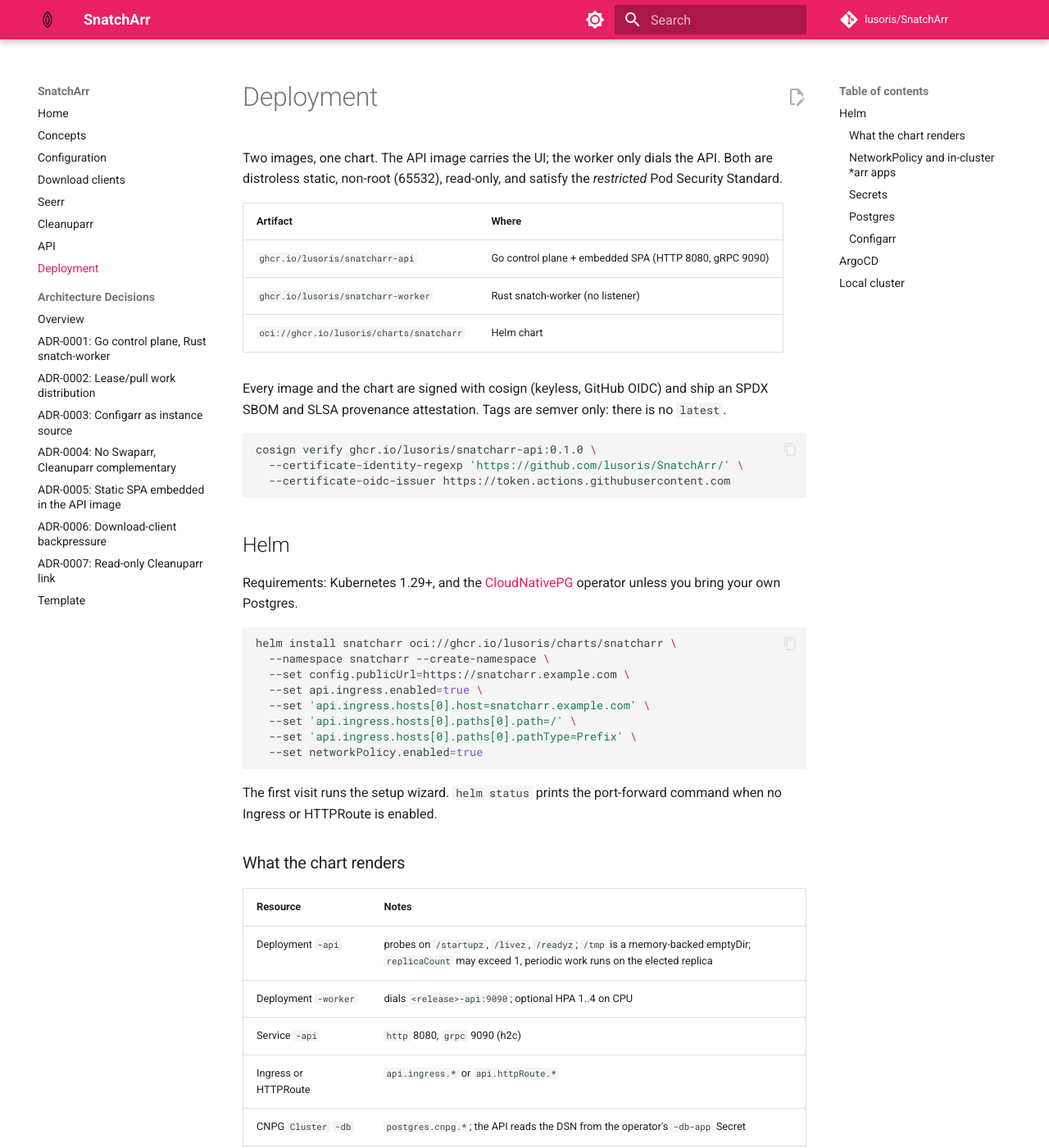
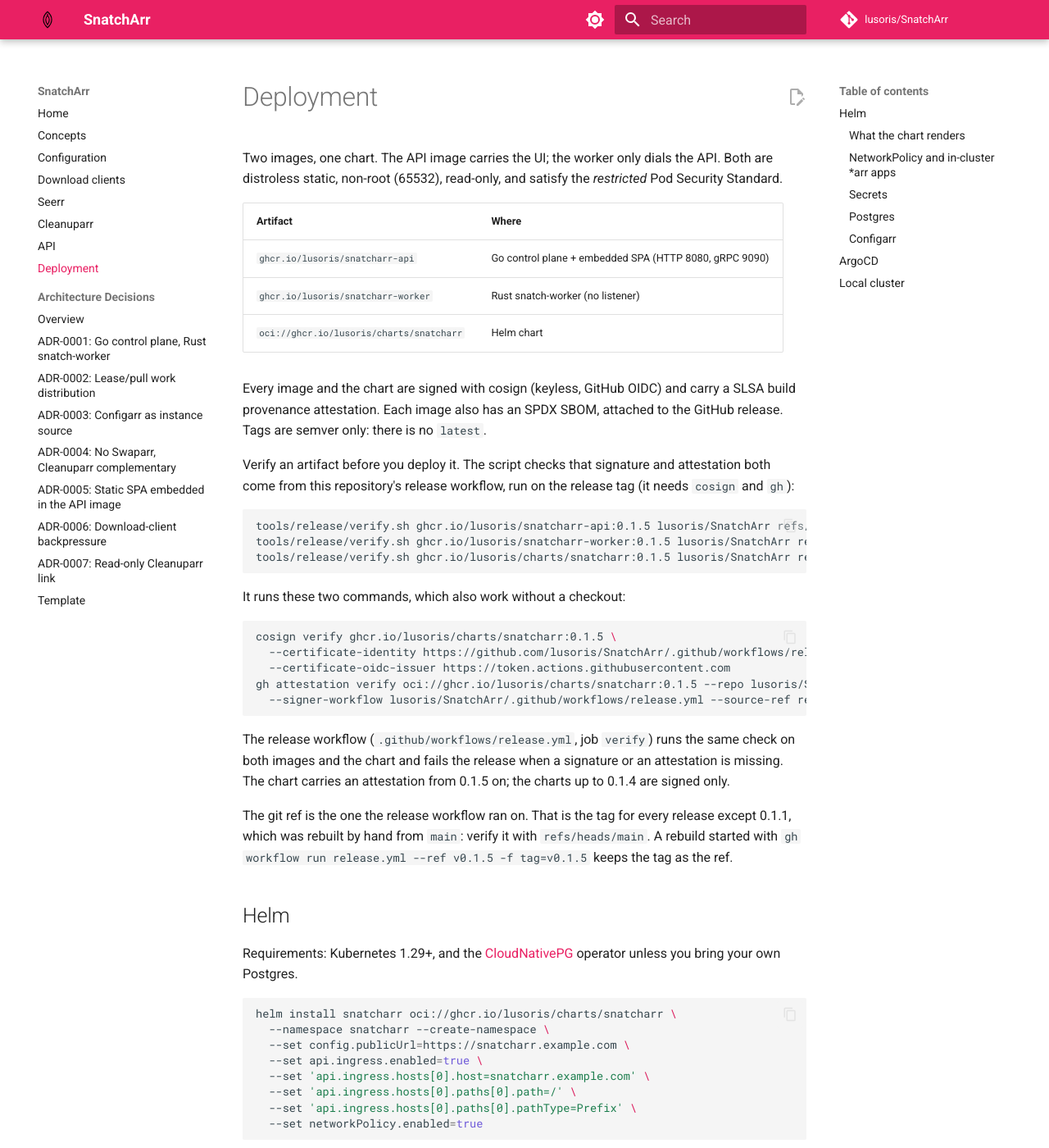
Before and after one commit to lusoris/SnatchArr, an MkDocs documentation site: the page built from docs/deployment.md, in a window 1280 px wide and 1400 px high. Shown: the whole window at 82% size. Built offline with MkDocs 1.6.1 and Material for MkDocs 9.7.7, drawn with Linux system fonts in a browser that asks for light colours; comment, search, counter and statistics services are not loaded.

Commit message:
ci(release): attest the Helm chart and verify signatures and provenance
The chart pushed by the release workflow was signed with cosign but
never got a build provenance attestation, and nothing in the workflow
checked what it had published. The 0.1.3 and 0.1.4 charts are signed
only; the docs and the README said all three artifacts carry
provenance.

- The chart job attests the pushed chart digest
  (actions/attest-build-provenance, pushed to the registry) and fails
  when helm push prints no digest.
- tools/release/verify.sh checks one artifact the way a consumer
  does: cosign signature and build provenance attestation, both from
  this repository's release workflow on the given git ref. Both
  checks always run. Exit status 3 means no signature, 4 no
  attestation, 5 neither.
- The new last job of the release workflow, verify, reads the
  registry without a registry login and runs that check on both
  images and the chart, by digest. A missing signature or attestation
  fails the release.
- tools/release/verify-selftest.sh runs first in that job. It proves
  on the published 0.1.4 artifacts, fixed by digest, that the check
  refuses: the 0.1.4 chart is signed and not attested, so it is the
  standing negative case.
- docs/deployment.md shows the check and the two commands behind it,
  and says from which version on the chart is attested. The README
  no longer claims an SBOM for the chart.

Verified: the selftest passes against the registry (accepted image;
chart refused with 4; another git ref and another repository refused
with 5; missing argument 2). Nine of eleven planted defects in
verify.sh fail the selftest, among them a removed signature check, a
removed attestation check, any signer identity accepted, the source
ref of the attestation not checked, and a refusal that does not
become an exit status.

Not provable with a published artifact: the attestation is bound to
the repository twice, by --repo and by --signer-workflow. Removing
either one alone still refuses, so those two planted defects pass
the selftest. The attest step and the verify job themselves run for
the first time in the 0.1.5 release.

Closes #163

Co-Authored-By: Claude Opus 5.5 <noreply@anthropic.com>
Signed-off-by: lusoris <lusoris@proton.me>

````diff
--- a/docs/deployment.md
+++ b/docs/deployment.md
@@ -15,14 +15,39 @@ Pod Security Standard.
 | `ghcr.io/lusoris/snatcharr-worker` | Rust snatch-worker (no listener) |
 | `oci://ghcr.io/lusoris/charts/snatcharr` | Helm chart |
 
-Every image and the chart are signed with cosign (keyless, GitHub OIDC) and ship an SPDX
-SBOM and SLSA provenance attestation. Tags are semver only: there is no `latest`.
+Every image and the chart are signed with cosign (keyless, GitHub OIDC) and carry a SLSA
+build provenance attestation. Each image also has an SPDX SBOM, attached to the GitHub
+release. Tags are semver only: there is no `latest`.
+
+Verify an artifact before you deploy it. The script checks that signature and attestation
+both come from this repository's release workflow, run on the release tag (it needs `cosign`
+and `gh`):
 
 ```sh
-cosign verify ghcr.io/lusoris/snatcharr-api:0.1.0 \
-  --certificate-identity-regexp 'https://github.com/lusoris/SnatchArr/' \
+tools/release/verify.sh ghcr.io/lusoris/snatcharr-api:0.1.5 lusoris/SnatchArr refs/tags/v0.1.5
+tools/release/verify.sh ghcr.io/lusoris/snatcharr-worker:0.1.5 lusoris/SnatchArr refs/tags/v0.1.5
+tools/release/verify.sh ghcr.io/lusoris/charts/snatcharr:0.1.5 lusoris/SnatchArr refs/tags/v0.1.5
+```
+
+It runs these two commands, which also work without a checkout:
+
+```sh
+cosign verify ghcr.io/lusoris/charts/snatcharr:0.1.5 \
+  --certificate-identity https://github.com/lusoris/SnatchArr/.github/workflows/release.yml@refs/tags/v0.1.5 \
   --certificate-oidc-issuer https://token.actions.githubusercontent.com
+gh attestation verify oci://ghcr.io/lusoris/charts/snatcharr:0.1.5 --repo lusoris/SnatchArr \
+  --signer-workflow lusoris/SnatchArr/.github/workflows/release.yml --source-ref refs/tags/v0.1.5
 ```
+
+The release workflow (`.github/workflows/release.yml`, job `verify`) runs the same check on
+both images and the chart and fails the release when a signature or an attestation is
+missing. The chart carries an attestation from 0.1.5 on; the charts up to 0.1.4 are signed
+only.
+
+The git ref is the one the release workflow ran on. That is the tag for every release
+except 0.1.1, which was rebuilt by hand from `main`: verify it with `refs/heads/main`. A
+rebuild started with `gh workflow run release.yml --ref v0.1.5 -f tag=v0.1.5` keeps the tag
+as the ref.
 
 ## Helm
 
````
Also changed, not shown: README.md (+1 -1 lines), 3 other files.
